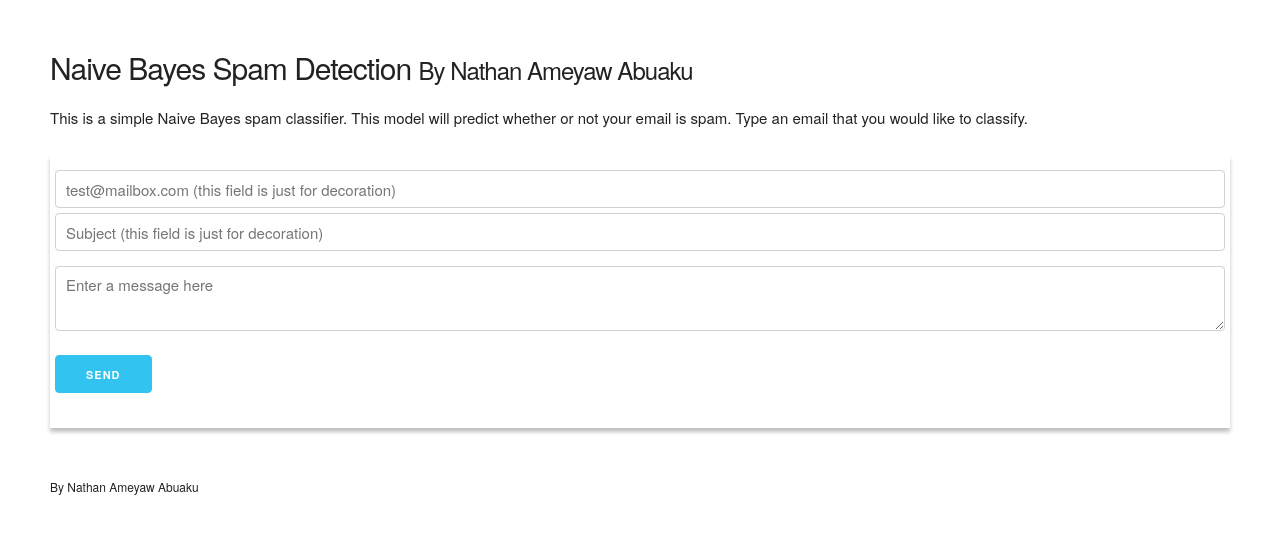
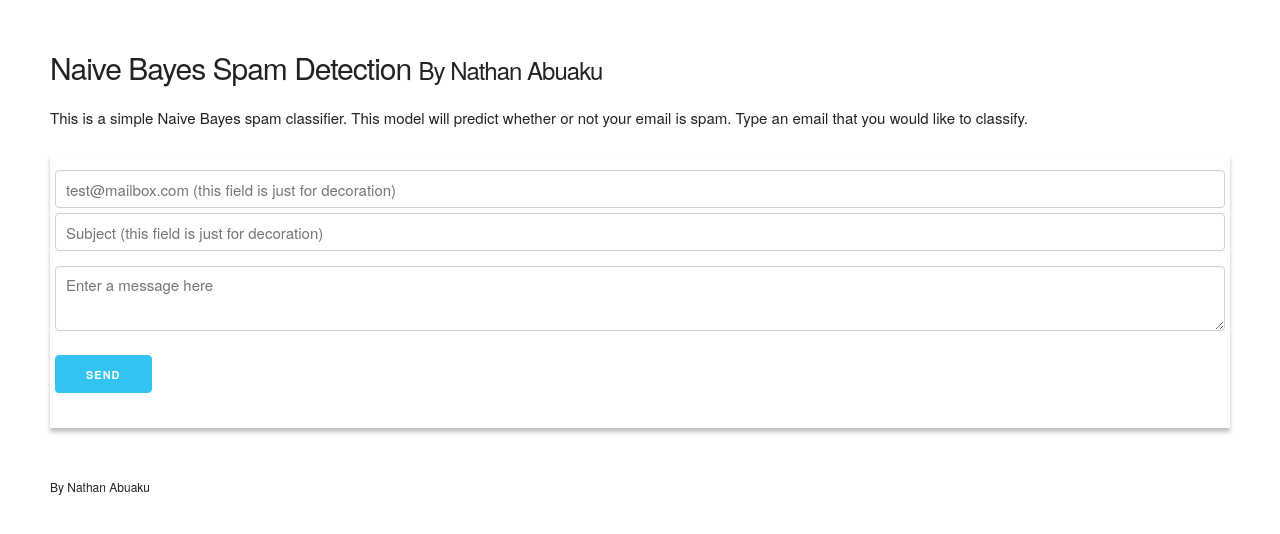
Before and after one commit to yaw-intern/spamham, a Django app: page / in a window 1280 px wide. Shown: the top 534 px of the page. Run offline with Django 4.2, Linux system fonts and the light colour scheme.

Commit message:
edited name in template

```diff
--- a/simplenb/templates/indexx.html
+++ b/simplenb/templates/indexx.html
@@ -9,7 +9,7 @@
         <div class="row">
             <div class="twelve columns">
                 <div class="wrapper">
-                    <h1>Naive Bayes Spam Detection <small>By Nathan Ameyaw Abuaku</small></h1>
+                    <h1>Naive Bayes Spam Detection <small>By Nathan Abuaku</small></h1>
                     <p>
                         This is a simple Naive Bayes spam classifier. This model will predict whether or not your email is spam. Type an email that you would
                         like to classify.
@@ -44,7 +44,7 @@
                     </div>
                     <br>
 
-                    <small>By Nathan Ameyaw Abuaku</small>
+                    <small>By Nathan Abuaku</small>
                 </div>
             </div>
         </div>
```
